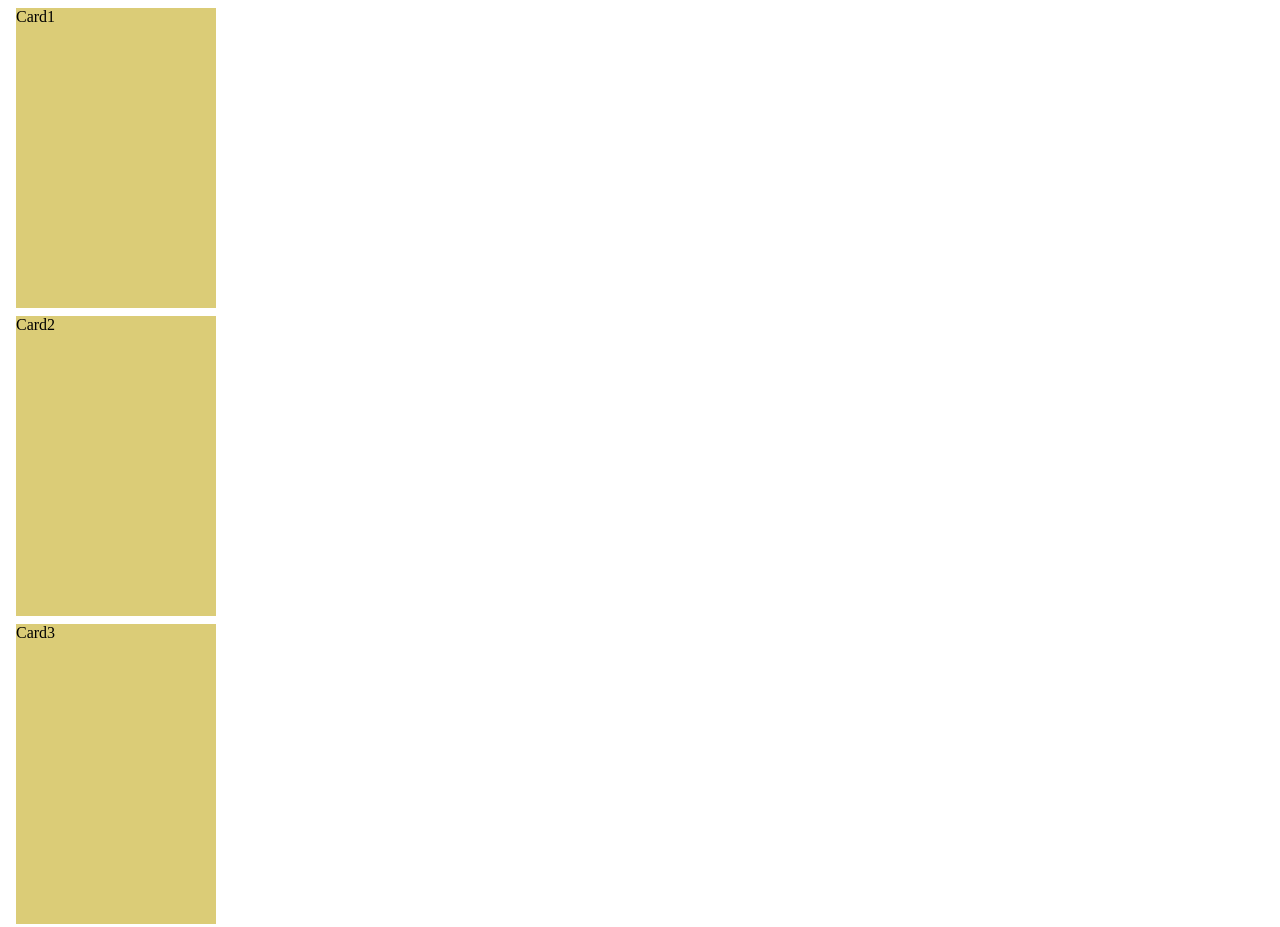
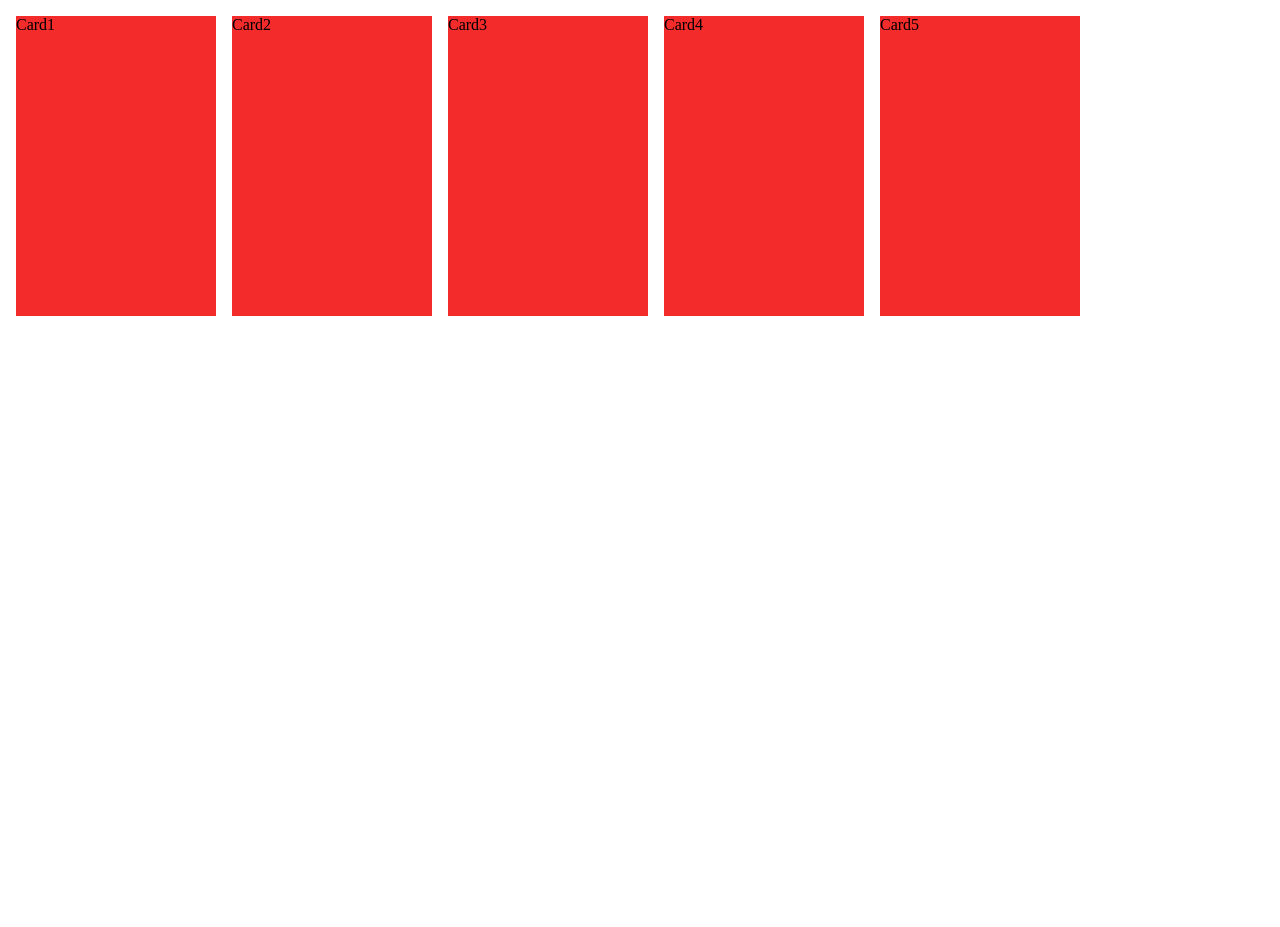
Before and after one commit to NamimatsuRen/50project50days-learning, a plain HTML site: page day1/task1/index.html in a window 1280 px wide. Shown: the top 927 px of the page. After the commit the page ends 800 px from the top, so only its background shows below. Drawn offline with Linux system fonts and the light colour scheme.

Commit message:
task3: add contaienr for change the display.

```diff
--- a/day1/task1/index.html
+++ b/day1/task1/index.html
@@ -5,19 +5,28 @@
     <meta name="viewport" content="width=device-width, initial-scale=1.0">
     <title>Day1</title>
     <style>
+        .container{
+            display: flex;
+            flex-direction: row;
+        }
+
+
         .card{
             width: 200px;
             height: 300px;
-            background-color: #dbcc77;
+            background-color: #f32b2b;
             margin: 8px;
         }
+
     </style>
 </head>
 <body>
-    <div class="card">Card1</div>
-    <div class="card">Card2</div>
-    <div class="card">Card3</div>
-    <div class="card">Card4</div>
-    <div class="card">Card5</div>
+    <div class="container">
+        <div class="card">Card1</div>
+        <div class="card">Card2</div>
+        <div class="card">Card3</div>
+        <div class="card">Card4</div>
+        <div class="card">Card5</div>
+    </div>
 </body>
 </html>
```
